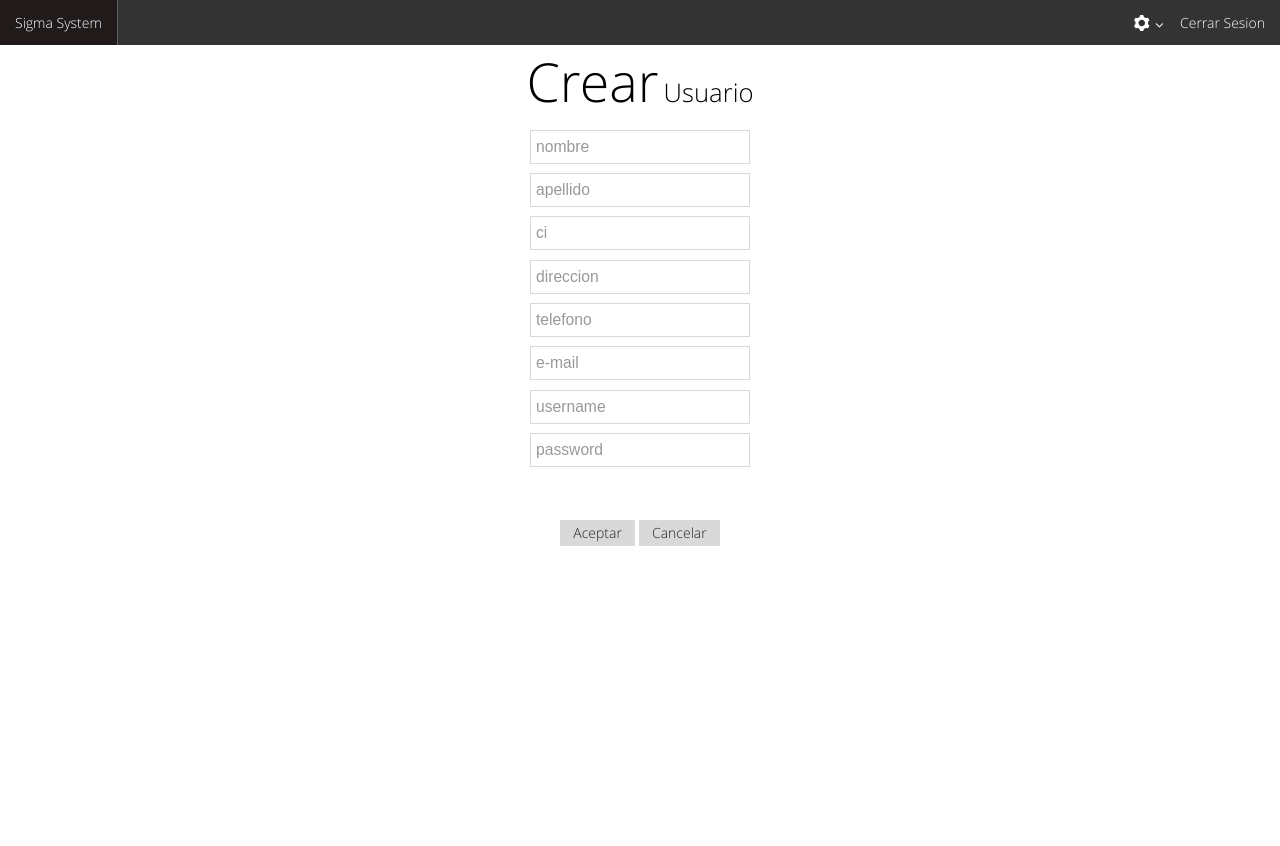
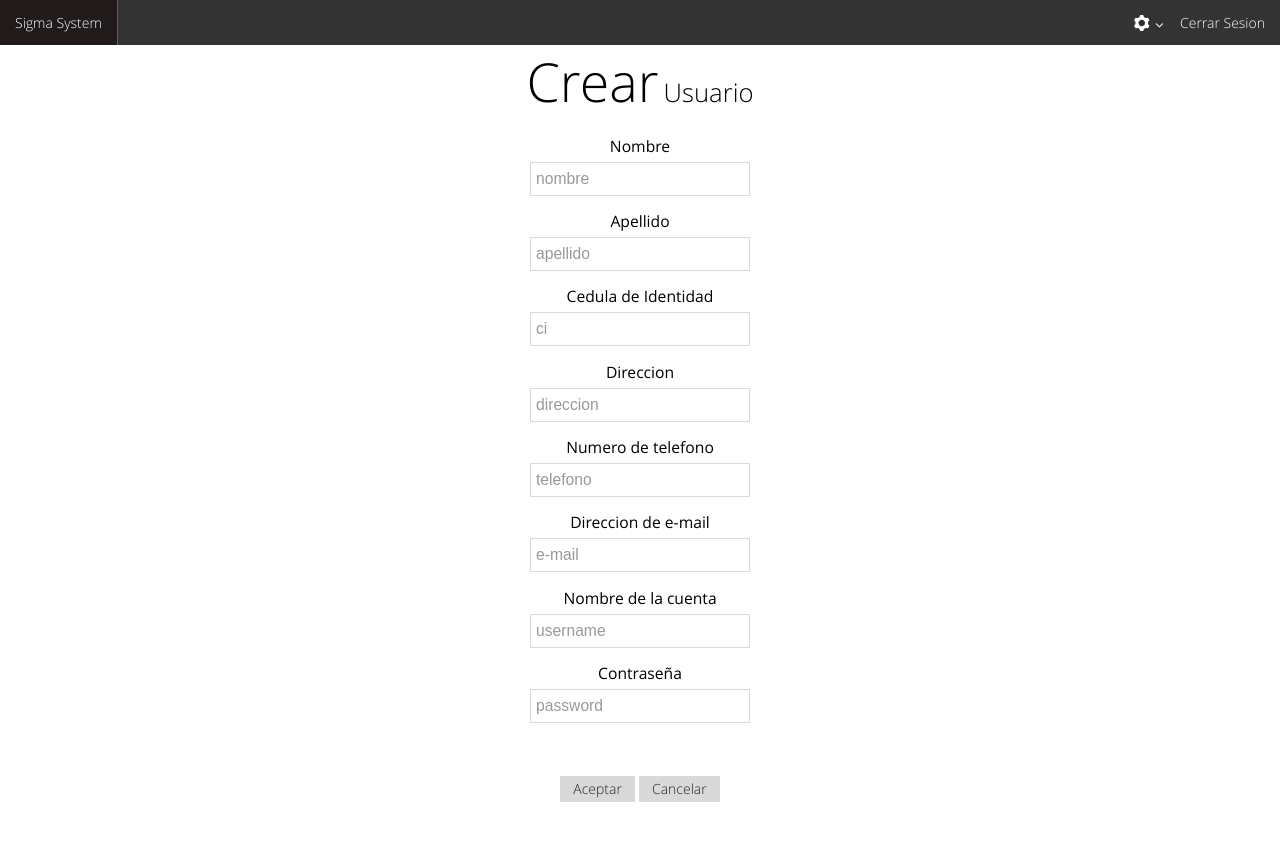
Before and after one commit to fersauce/Sigma_System, a Django app: page /ss/adm_u_altas/ in a window 1280 px wide. Before the commit the page ends 546 px from the top, so only its background shows below. Run offline with Django 3.2, Linux system fonts and the light colour scheme; the visitor is signed in with stand-in values (Sample User, id 1).

Commit message:
labels alta user

```diff
--- a/Sigma_System/urls.py
+++ b/Sigma_System/urls.py
@@ -9,4 +9,5 @@ urlpatterns = patterns('',
     url(r'^adm_u/$', 'Sigma_System.views.adm_usuario', name='adm_u'),
     url(r'^adm_u_altas/$', 'Sigma_System.views.alta_usuario', name='adm_u_altas'),
     url(r'^nuevopass/$', 'Sigma_System.views.recuperarPass', name='recu_pass'),
+    url(r'^adm_u_baja/$', 'Sigma_System.views.baja_usuario', name='adm_u_baja'),
 )
--- a/Sigma_System/views.py
+++ b/Sigma_System/views.py
@@ -78,6 +78,48 @@ def alta_usuario(request):
 
 
 @login_required(login_url='/login/')
+def baja_usuario(request):
+    if request.method == 'POST':
+        form = FormAltaUsuario(request.POST, request.FILES)
+        if form.is_valid():
+            user = User.objects.filter(username=form.cleaned_data['nombre_usuario'])
+            if user.__len__() == 0:
+                user = User.objects.filter(email=form.cleaned_data['email'])
+                if user.__len__() == 0:
+                    user = Usuario.objects.filter(ci=form.cleaned_data['ci'])
+                    if user.__len__() == 0:
+                        usuario = User.objects.create(username=form.cleaned_data['nombre_usuario'],
+                                                      first_name=form.cleaned_data['nombre'],
+                                                      last_name=form.cleaned_data['apellido'],
+                                                      email=form.cleaned_data['email'],
+                                                      password=make_password(form.cleaned_data['contrasenha']))
+                        Usuario.objects.create(user=usuario, ci=form.cleaned_data['ci'],
+                                                       direccion=form.cleaned_data['direccion'],
+                                                       tel=form.cleaned_data['tel'],
+                                                       estado=True)
+                        return HttpResponseRedirect('/ss/adm_u/')
+                    else:
+                        form = FormAltaUsuario()
+                        return render(request, 'Alta Usuario.html', {'form': form, 'alerta': 'Ya existe este ci'})
+                else:
+                    form = FormAltaUsuario()
+                    return render(request, 'Alta Usuario.html', {'form': form, 'alerta': 'Ya existe este e-mail'})
+            else:
+                form = FormAltaUsuario()
+                return render(request, 'Alta Usuario.html', {'form': form, 'alerta': 'Ya existe este username'})
+        else:
+            return HttpResponseRedirect('/ss/adm_u/')
+    else:
+        form = FormAltaUsuario()
+    return render(request, 'bajaUsuario.html', {'form': form})
+
+
+
+
+
+
+
+@login_required(login_url='/login/')
 def adm_usuario(request):
     user = User.objects.all()
     return render(request, 'Administrador Usuario.html', {'user': user })
--- a/templates/Alta Usuario.html
+++ b/templates/Alta Usuario.html
@@ -28,35 +28,43 @@
                         {%  if alerta %}
                             <p> {{ alerta }}</p>
                         {% endif %}
+                        <label>Nombre</label>
                         <div class="input-control text" data-role="input-control">
                             {{ form.nombre }}
                             <!--input type="text" placeholder="nombre del usuario" id="nombre" required-->
                             <button class="btn-clear" tabindex="-1" type="button"> </button>
                         </div>
+                        <label>Apellido</label>
                         <div class="input-control text" data-role="input-control">
                             {{ form.apellido }}
                             <button class="btn-clear" tabindex="-1" type="button"> </button>
                         </div>
+                        <label>Cedula de Identidad</label>
                         <div class="input-control text" data-role="input-control">
                             {{ form.ci }}
                             <button class="btn-clear" tabindex="-1" type="button"> </button>
                         </div>
+                        <label>Direccion</label>
                         <div class="input-control text" data-role="input-control" >
                             {{ form.direccion }}
                             <button class="btn-clear" tabindex="-1" type="button"> </button>
                         </div>
+                        <label>Numero de telefono</label>
                         <div class="input-control text" data-role="input-control" >
                             {{ form.tel }}
                             <button class="btn-clear" tabindex="-1" type="button"> </button>
                         </div>
+                        <label>Direccion de e-mail</label>
                         <div class="input-control text" data-role="input-control" >
                             {{ form.email }}
                             <button class="btn-clear" tabindex="-1" type="button"> </button>
                         </div>
+                        <label>Nombre de la cuenta</label>
                         <div class="input-control text" data-role="input-control" >
                             {{ form.nombre_usuario }}
                             <button class="btn-clear" tabindex="-1" type="button"> </button>
                         </div>
+                        <label>Contraseña</label>
                         <div class="input-control password" data-role="input-control">
                             {{ form.contrasenha }}
                             <button class="btn-reveal" tabindex="-1" type="button"> </button>
--- a/templates/principal.html
+++ b/templates/principal.html
@@ -29,7 +29,7 @@
                         <li><a class="dropdown-toggle" href="{% url 'sigma:adm_u' %}">Administrar Usuario</a>
                             <ul class="dropdown-menu" data-role="dropdown" style="display: none;">
                                 <li><a href="Administrar Proyecto.html">Proyecto</a></li>
-                                <li><a href="Administrador Usuario.html">Usuario</a></li>
+                                <li><a href="{% url 'sigma:adm_u' %}">Usuario</a></li>
                             </ul>
                         </li>
                         <!--li><a class="dropdown-toggle" href="#"> Modulo de Desarrollo</a>
--- a/templates/recuperarpassform.html
+++ b/templates/recuperarpassform.html
@@ -1,6 +1,6 @@
 {% extends 'base.html' %}
-{% block titulo %}Recuperaci&oacute;n de Contrase&nacute;a{% endblock %}
-{% block navegacion %}<a class="element place-right" href={% url 'sigma:login' %}>Atr&aacute;s</a>{% endblock %}
+{% block titulo %}Recuperación de Contraseña{% endblock %}
+{% block navegacion %}<a class="element place-right" href={% url 'sigma:login' %}>Atráas</a>{% endblock %}
 {% block contenido %}
     <h1>Recuperaci&oacute;n de Contrase&nacute;a</h1>
     <form id="formulario" method="post" action="">
```
Also changed, not shown: templates/Administrador Usuario.html (+9 -6 lines), templates/bajaUsuario.html (added, +19 -0 lines).
